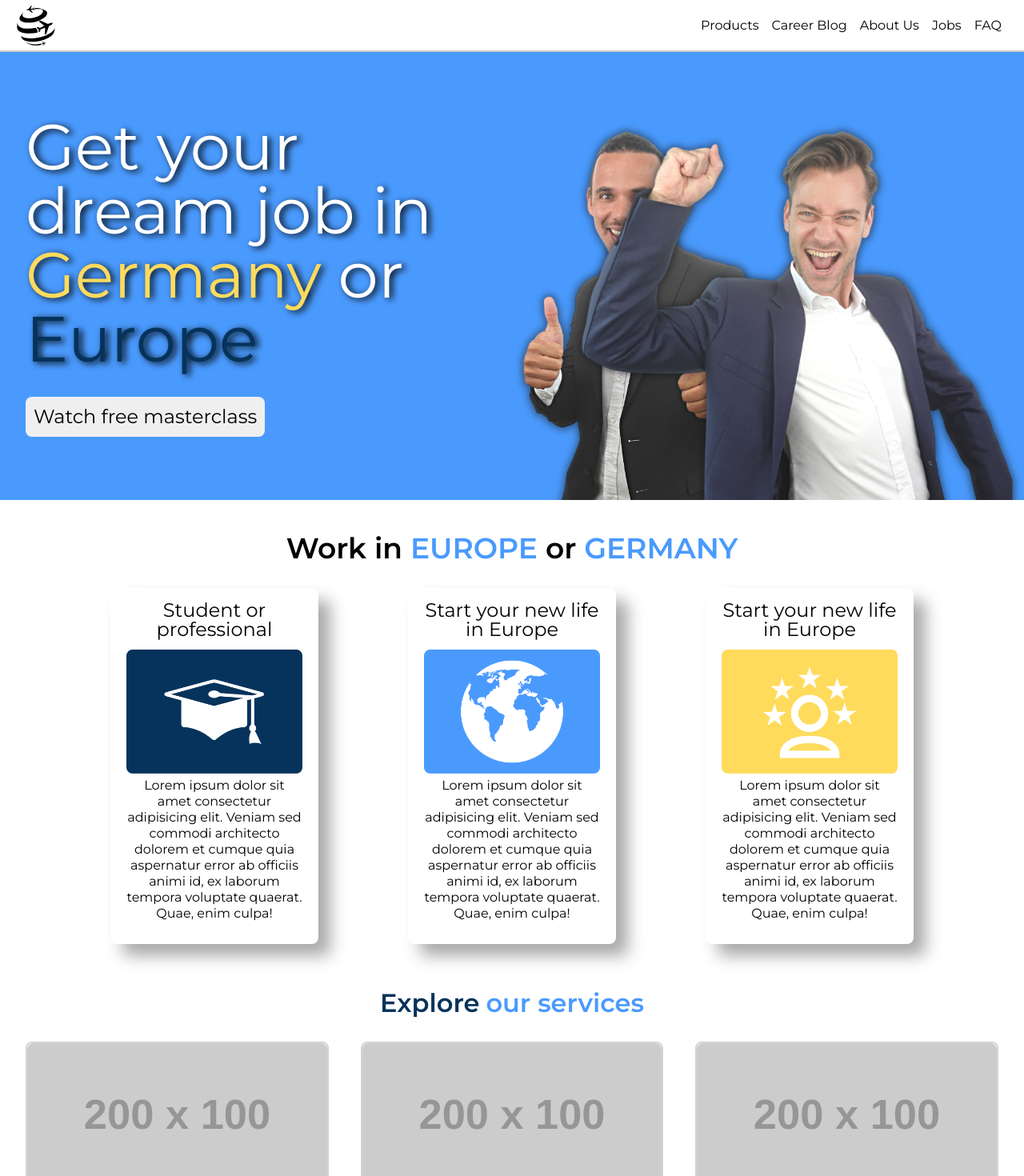
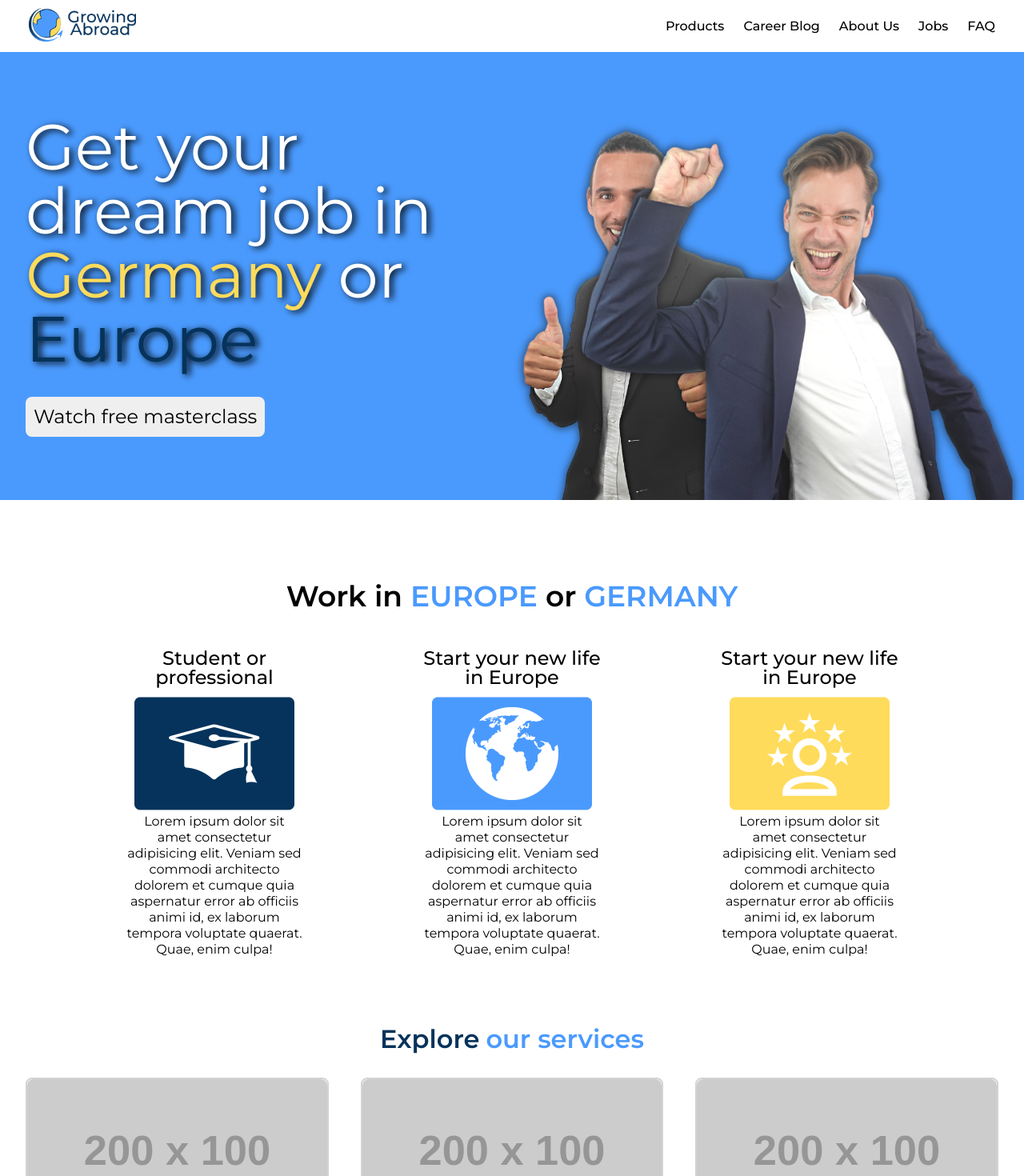
Before and after one commit to Growing-Abroad/client, a React (Vite) app: page / in a window 1280 px wide. Shown: the top 1470 px of the page at 80% size. Built offline with nearby package versions, Linux system fonts and the light colour scheme.

Commit message:
added logo; added link on logo and fiex some styles

```diff
--- a/src/components/Header/Header.style.ts
+++ b/src/components/Header/Header.style.ts
@@ -4,13 +4,11 @@ import styled from 'styled-components'
 export const StyledHeader = styled.header`
   width: 100%;
   height: 65px;
-    border-bottom: 2px solid #ccc;
-    padding: 0 20px;
+  padding: 0 36px;
   display: flex;
   justify-content: center;
   align-items: center;
-
-
+  background-color: white;
 
   @media (max-width: 768px) {
       align-items: flex-start;
@@ -26,12 +24,20 @@ export const HeaderContent = styled.div`
   justify-content: space-between;
   align-items: center;
 `
+
+export const Logo = styled.img`
+  height: 42px;
+  cursor: pointer;
+`
+
 export const StyledUl = styled.ul<BurgerProps>`
   list-style: none;
   display: flex;
+  gap: 24px;
 
   li {
-        padding: 8px;
+      font-weight: 500;
+      cursor: pointer;
   }
 
   @media (max-width: 768px) {
@@ -65,20 +71,20 @@ export const StyledBurger = styled.div<BurgerProps>`
   div {
     width: 2rem;
     height: 0.25rem;
-        background-color: ${ (props) => props.open ? "#ccc" : "#333"};
+    background-color: ${(props) => props.open ? "#ccc" : "#333"};
     border-radius: 10px;
     transform-origin: 1px;
     transition: all 0.3s;
 
     &:nth-child(1) {
-            transform: ${ (props) => props.open ? 'rotate(45deg)' : 'rotate(0)'};
+        transform: ${(props) => props.open ? 'rotate(45deg)' : 'rotate(0)'};
     }
     &:nth-child(2) {
-            transform: ${ (props) => props.open ? 'rotate(45deg)' : 'rotate(0)'};
-            opacity: ${ (props) => props.open ? 0 : 1};
+        transform: ${(props) => props.open ? 'rotate(45deg)' : 'rotate(0)'};
+        opacity: ${(props) => props.open ? 0 : 1};
     }
     &:nth-child(3) {
-            transform: ${ (props) => props.open ? 'rotate(-45deg)' : 'rotate(0)'};
+        transform: ${(props) => props.open ? 'rotate(-45deg)' : 'rotate(0)'};
     }
   }
 
--- a/src/components/Header/Header.tsx
+++ b/src/components/Header/Header.tsx
@@ -1,14 +1,16 @@
-import { HeaderContent, StyledHeader } from "./Header.style"
+import { HeaderContent, Logo, StyledHeader } from "./Header.style"
 import Burger from "@components/Header/modules/Burger"
-import { SiYourtraveldottv } from 'react-icons/si'
+import logo from '@assets/growing-abroad-images/LOGO-Growing.webp'
+import { Link } from "react-router-dom"; 'react-router-dom';
 
-//TODO: Não encontrei a logo do cliente
 function Header() {
   return (
     <StyledHeader>
       <HeaderContent>
-                <SiYourtraveldottv size={50}/>
-                <Burger/>
+        <Link to='/'>
+          <Logo src={logo} alt='growing abroad logo' />
+        </Link>
+        <Burger />
       </HeaderContent>
     </StyledHeader>
   )
--- a/src/components/two-color-title/index.tsx
+++ b/src/components/two-color-title/index.tsx
@@ -20,10 +20,10 @@ export default function TwoColorTitle({
 
   return (
     <TwoColorTitleWrapper style={{ gap: hasSpaceBtw ? '8px' : '0' }}>
-      <span style={{ color: primaryBlue, fontSize: fontSize || '32px' }}>
+      <span style={{ color: primaryBlue, fontSize: fontSize || '32px', whiteSpace: 'nowrap' }}>
         {text1}
       </span>
-      <span style={{ color: secondaryBlue, fontSize: fontSize || '32px' }}>
+      <span style={{ color: secondaryBlue, fontSize: fontSize || '32px', whiteSpace: 'nowrap' }}>
         {text2}
       </span>
     </TwoColorTitleWrapper>
--- a/src/components/two-color-title/style.ts
+++ b/src/components/two-color-title/style.ts
@@ -5,4 +5,5 @@ export const TwoColorTitleWrapper = styled.div`
   flex-wrap: nowrap;
   justify-content: center;
   font-weight: 600;
+  width: min-content;
 `
--- a/src/pages/Home/components/WorkIn/styles.ts
+++ b/src/pages/Home/components/WorkIn/styles.ts
@@ -9,6 +9,7 @@ export const Container = styled.section`
     align-items: center;
     justify-content: center;
     padding: 26px;
+    margin-top: 60px;
 
     .title {
         font-size: 36px;
@@ -45,16 +46,16 @@ export const Card = styled.article`
     padding: 16px;
     align-items: center;
     border-radius: 8px;
-    box-shadow: 15px 15px 20px #aaa;
 
     h2 {
         font-size: 24px;
         margin-bottom: 8px;
         text-align: center;
+        font-weight: 500;
     }
 
     img {
-        width: 220px;
+        width: 200px;
     }
 
     article {
--- a/src/routes.tsx
+++ b/src/routes.tsx
@@ -5,13 +5,13 @@ import Home from './pages/Home';
 
 export function Router() {
   return (
-    <PageLayout>
-      <BrowserRouter>
+    <BrowserRouter>
+      <PageLayout>
         <Routes>
           <Route path="/" element={<Home />} />
           <Route path="/about-us" element={<AboutUs />} />
         </Routes>
-      </BrowserRouter>
-    </PageLayout>
+      </PageLayout>
+    </BrowserRouter>
   );
 }
```
Also changed, not shown: src/assets/growing-abroad-images/LOGO-Growing.webp (added). Lines whose indentation alone changed are shown as unchanged.
